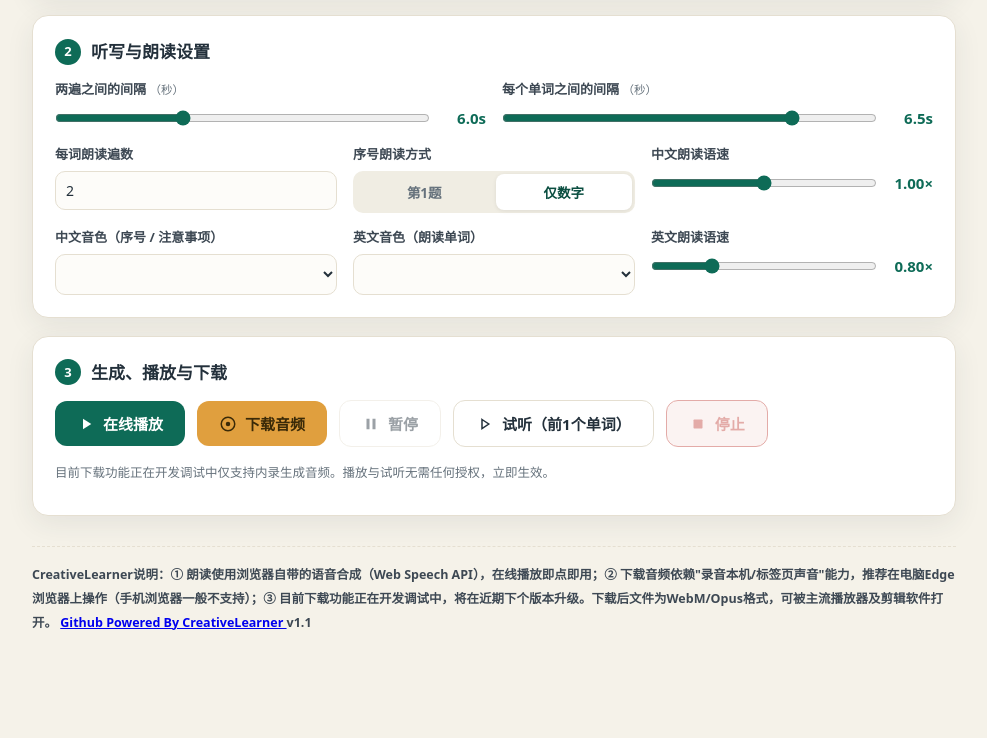
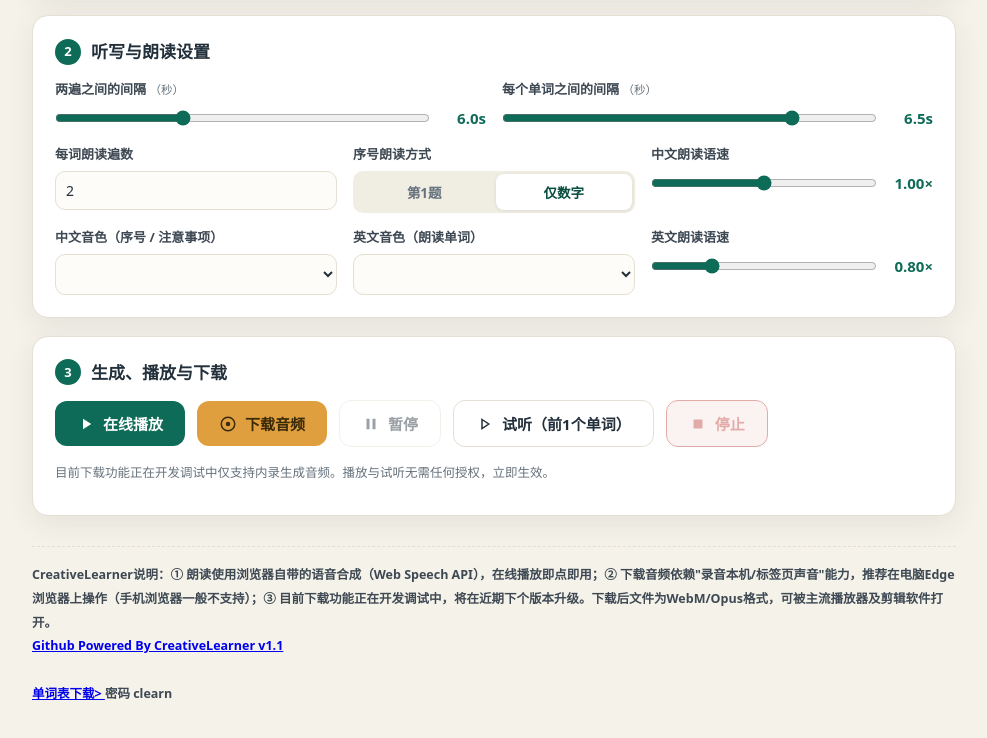
Before and after one commit to carfox163/dctx, a website: page index.html in a window 1280 px wide. Shown: the part 549-1287 px from the top of the page, without its empty margins (146-1133 px from the left). Before the commit the page ends 1243 px from the top, so only its background shows below. Drawn offline with Linux system fonts and the light colour scheme; a web font is replaced by a local one.

Commit message:
Add files via upload

```diff
--- a/index.html
+++ b/index.html
@@ -245,8 +245,9 @@
     <div class="hint" style="margin-top:16px">目前下载功能正在开发调试中仅支持内录生成音频。播放与试听无需任何授权，立即生效。</div>
   </section>
   <div class="footer">
-    <p><b>CreativeLearner说明：① 朗读使用浏览器自带的语音合成（Web Speech API），在线播放即点即用；② 下载音频依赖"录音本机/标签页声音"能力，推荐在电脑Edge浏览器上操作（手机浏览器一般不支持）；③ 目前下载功能正在开发调试中，将在近期下个版本升级。下载后文件为WebM/Opus格式，可被主流播放器及剪辑软件打开。
-<b><a href="https://github.com/carfox163/dctx" >Github Powered By CreativeLearner </a>  v1.1</p>
+    <p><b>CreativeLearner说明：① 朗读使用浏览器自带的语音合成（Web Speech API），在线播放即点即用；② 下载音频依赖"录音本机/标签页声音"能力，推荐在电脑Edge浏览器上操作（手机浏览器一般不支持）；③ 目前下载功能正在开发调试中，将在近期下个版本升级。下载后文件为WebM/Opus格式，可被主流播放器及剪辑软件打开。 <br>
+<b><a href="https://github.com/carfox163/dctx" >Github Powered By CreativeLearner v1.1</a><br><br>
+	<a href="https://creativelearner.lanzouy.com/b0hd1d0af" > 单词表下载&gt; </a>密码 clearn</p>
   </div>
 </div>
 <div class="toast-wrap" id="toastWrap"></div>
```
